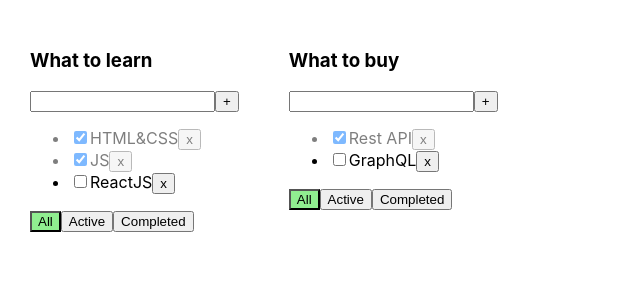
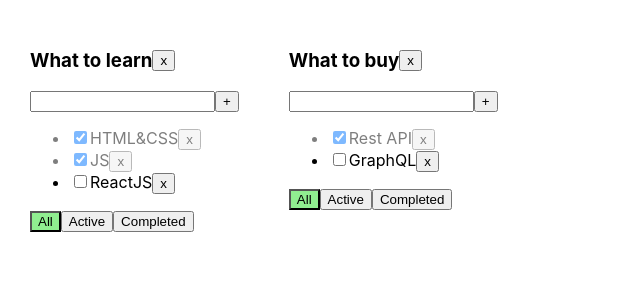
Before and after one commit to webaldar/todo-again, a React (Create React App) app: page / in a window 1280 px wide. Shown: the top 300 px of the page, without its empty margins (0-640 px from the left). Built offline with nearby package versions, Linux system fonts and the light colour scheme.

Commit message:
new todolist add function relise

```diff
--- a/src/App.css
+++ b/src/App.css
@@ -20,3 +20,7 @@
 .is-done {
   opacity: 0.5;
 }
+.todolist-title-container {
+  display: flex;
+  align-items: center;
+}
--- a/src/App.tsx
+++ b/src/App.tsx
@@ -51,7 +51,11 @@ function App() {
     //
     //
     // const [tasks, setTasks] = useState<TodolistType[]>(startTasks)
-
+    const removeTodolist = (todolistID: string) => {
+        const newTodolists = todolists.filter(todo => ( todo.id !== todolistID))
+        setTodolists(newTodolists)
+        delete tasks[todolistID]
+    }
     const removeTask = (todolistID: string, taskId: string) => {
         setTasks({...tasks, [todolistID]: tasks[todolistID].filter(task => (task.id !== taskId))})
         // const filteredTasks = tasks.filter(task => {
@@ -78,10 +82,10 @@ function App() {
         <div className="App">
             {todolists.map(tl => {
                 let tasksForTodolist = tasks[tl.id]
-                if (tl.filter == 'active') {
+                if (tl.filter === 'active') {
                     tasksForTodolist = tasks[tl.id].filter(task => (!task.isDone))
                 }
-                if (tl.filter == 'completed') {
+                if (tl.filter === 'completed') {
                     tasksForTodolist = tasks[tl.id].filter(task => (task.isDone))
                 }
                 return (
@@ -89,6 +93,7 @@ function App() {
                               todolistID={tl.id}
                               title={tl.title}
                               tasks={tasksForTodolist}
+                              removeTodolist={removeTodolist}
                               removeTask={removeTask}
                               addTask={addTask}
                               changeTaskStatus={changeTaskStatus}
--- a/src/Todolist.tsx
+++ b/src/Todolist.tsx
@@ -6,15 +6,20 @@ type TodolistPropsType = {
     todolistID: string
     title: string
     tasks: Array<TaskType>
+    removeTodolist: (todolistID: string) => void
     removeTask: (todolistID: string, taskId: string) => void
     addTask: (todolistID: string, title: string) => void
     changeTaskStatus: (todolistID: string, taskID: string, taskStatus: boolean) => void
     tasksFilter: (todolistID: string, filter: FilterType) => void
     filter: FilterType
 }
-export const Todolist = ({todolistID, title, tasks, removeTask, addTask, changeTaskStatus, tasksFilter, filter}: TodolistPropsType) => {
+export const Todolist = ({todolistID, title, tasks, removeTodolist, removeTask, addTask, changeTaskStatus, tasksFilter, filter}: TodolistPropsType) => {
     const [taskTitle, setTitle] = useState<string>('')
     const [error, setError] = useState<null | string>(null)
+
+    const removeTodolistHandler = () => {
+        removeTodolist(todolistID)
+    }
     const onChangeHandler = (event: ChangeEvent<HTMLInputElement>) => {
         setTitle(event.currentTarget.value)
     }
@@ -37,7 +42,10 @@ export const Todolist = ({todolistID, title, tasks, removeTask, addTask, changeT
     }
     return (
         <div>
-            <h3>{title}</h3>
+            <div className={'todolist-title-container'}>
+                <h3>{title}</h3>
+                <Button title={'x'} onclick={removeTodolistHandler}/>
+            </div>
             <div>
                 <input className={error ? 'error' : ''} value={taskTitle} onChange={onChangeHandler}
                        onKeyUp={addTaskOnKeyUpHandler}/>
```
